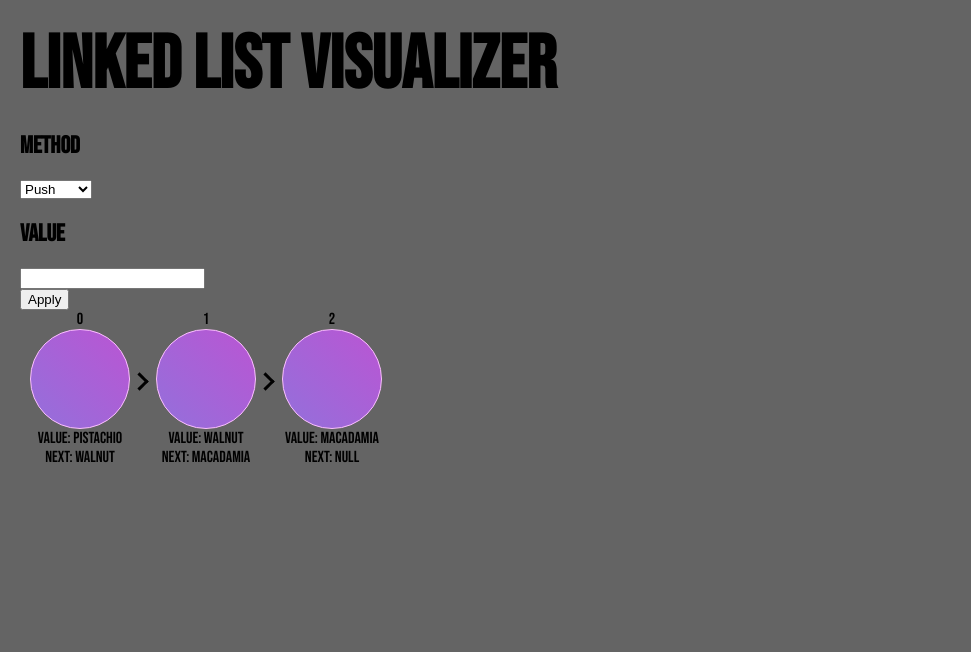
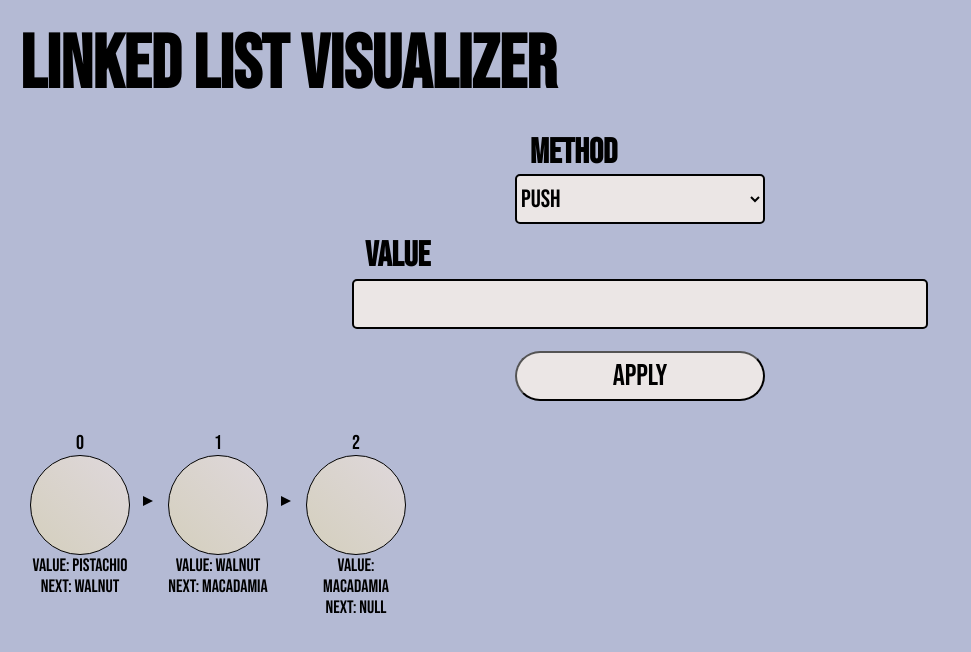
Before and after one commit to AndoChung/linked-list-visualizer, a plain HTML site: page index.html in a window 1280 px wide. Shown: the whole page, without its empty margins (0-971 px from the left). Drawn offline with Linux system fonts and the light colour scheme.

Commit message:
Finished Styling All Elements

```diff
--- a/index.html
+++ b/index.html
@@ -51,9 +51,11 @@
                 <option value="reverse">Reverse</option>
             </select>
         </div>
-        <div id="input-node-value-div">
-            <h2>Value</h2>
-            <input type="text" id="input-node-value">
+        <div id="input-div">
+            <div id="input-node-value-div">
+                <h2>Value</h2>
+                <input type="text" id="input-node-value">
+            </div>
         </div>
         <button class="apply-button" id="apply-push">Apply</button>
     </div>
--- a/main.js
+++ b/main.js
@@ -4,6 +4,7 @@ let userInputValue = document.getElementById("input-node-value");
 const toolbar = document.getElementById("toolbar");
 let method = document.getElementById("method");
 let inputNodeValueDiv = document.getElementById("input-node-value-div");
+const inputDiv = document.getElementById("input-div")
 
 method.addEventListener("change", changeMethod);
 apply.addEventListener("click", () => {pushNode(); popNode(); shiftNode(); unshiftNode(); setNode(); insertNode(); removeNode(); reverse()});
@@ -259,7 +260,7 @@ function addValueInput() {
     userInputValue.id = "input-node-value";
     inputNodeValueDiv.appendChild(valueString);
     inputNodeValueDiv.appendChild(userInputValue);
-    toolbar.insertBefore(inputNodeValueDiv,apply);
+    inputDiv.appendChild(inputNodeValueDiv);
 }
 function addIndexInput() {
     inputNodeIndexDiv = document.createElement("div");
@@ -271,7 +272,7 @@ function addIndexInput() {
     userInputIndex.id = "input-node-index";
     inputNodeIndexDiv.appendChild(indexString);
     inputNodeIndexDiv.appendChild(userInputIndex);
-    toolbar.insertBefore(inputNodeIndexDiv,apply);
+    inputDiv.appendChild(inputNodeIndexDiv);
 }
 function addNewNode() {
     const newNode = document.createElement("div");
--- a/styles.css
+++ b/styles.css
@@ -3,55 +3,110 @@
 }
 
 body {
-    font-family: Bebas Neue;
-    background-color: rgba(100,100,100,1);
+    font-family: 'Bebas Neue';
+    background-color: rgba(180, 186, 212, 1);
     margin: 20px;
 }
 
 h1 {
     font-size: 75px;
-    margin: 0;
+    margin: 0 0 20px 0;
+}
+
+h2 {
+    font-size: 35px;
+    margin: 0 0 0 15px;
 }
 
 .toolbar {
-    margin:0
+    display: flex;
+    flex-wrap: wrap;
+    flex-direction: column;
+    margin:0;
+    align-items: center;
+    height: 300px;
+}
+
+#input-div {
+    display: flex;
+}
+
+#method-selector-div {
+margin-bottom: 10px;
+}
+
+#method {
+    border: 2px solid black;
+    height: 50px;
+    width: 250px;
+    border-radius: 5px;
+    background-color: rgba(235, 230, 229, 1);
+    font-family: inherit;
+    font-size: 25px;
+}
+
+#input-node-value, #input-node-index {
+    margin: 2px;
+    height: 50px;
+    width: 45vw;
+    border-radius: 5px;
+    border: 2px solid black;
+    font: 30px 'Bebas Neue';
+    background-color: rgba(235, 230, 229, 1);
+}
+
+.apply-button {
+    height: 50px;
+    width: 250px;
+    border-radius:50px;
+    font-family: 'Bebas Neue';
+    font-size: 30px;
+    margin: 20px 0;
+    background-color: rgba(235, 230, 229, 1);
+}
+
+
+
+
+
+#linked-list {
+    display:flex;
+    flex-wrap: wrap;
 }
 
 
 .node {
-    float:left;
     width: 100px;
     position:relative;
     margin-right: 3px;
     margin-left: 10px;
+    display: flex;
+    flex-direction: column;
+    align-items: center;
 }
 
 .node-index {
-    text-align: center;
+    font-size: 20px;
 }
 
 .node-body {
     border-radius: 50%;
     width: 100px;
     height: 100px;
-    background-image: linear-gradient(to bottom left,rgba(186,85,211,1),rgba(147,112,219,1));
-    border: 1px solid rgb(252, 192, 255);
+    background-image: linear-gradient(to bottom left,rgba(223,216,220,1),rgba(212,207,189,1));
+    border: 1px solid black;
 }
 
-.node-value-text {
-    text-align:center;
-}
-
-.node-next-text {
+.node-value-text , .node-next-text {
+    font-size:18px;
     text-align: center;
 }
 
 .arrow {
-    float:left;
-    border: solid black;
-    border-width: 0 3px 3px 0;
-    padding: 5px;
-    transform: rotate(-45deg);
-    position:relative;
-    top:65px;
+    width:0;
+    height:0;
+    border-top: 5px solid transparent;
+    border-left: 10px solid black;
+    border-bottom: 5px solid transparent;
+    margin: 65px 5px 0 10px;
 }
```
